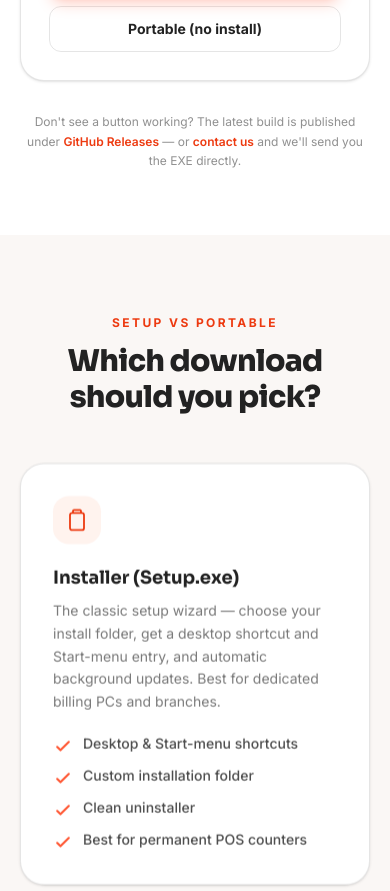
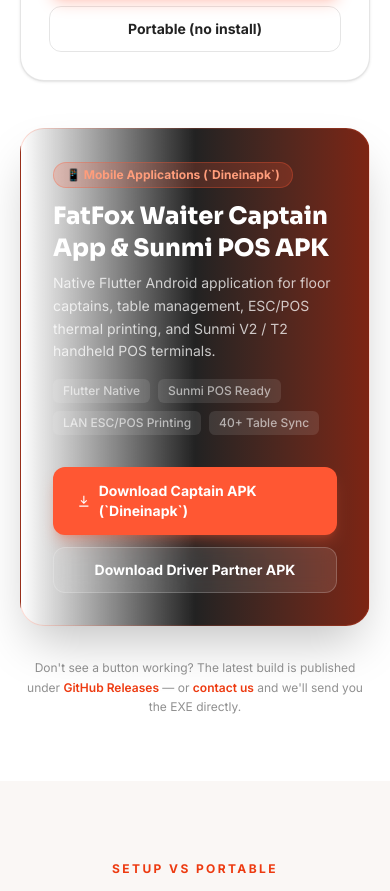
Before and after one commit to Gagan-k0/LandinPage, a Next.js app: page /download in a window 390 px wide. Shown: the part 1740-2631 px from the top of the page. Built offline with nearby package versions, Linux system fonts and the light colour scheme.

Commit message:
Add Waiter Captain App (Dineinapk) and Driver Mobile APK download section

```diff
--- a/app/download/page.tsx
+++ b/app/download/page.tsx
@@ -150,6 +150,49 @@
           </div>
 
           <Reveal delay={150}>
+            <div className="mt-12 rounded-3xl border border-brand-500/20 bg-gradient-to-r from-brand-950 via-ink to-brand-900 p-8 text-white shadow-2xl">
+              <div className="grid grid-cols-1 lg:grid-cols-[1.5fr_1fr] items-center gap-8">
+                <div>
+                  <span className="inline-flex items-center gap-2 rounded-full bg-brand-500/20 px-3 py-1 text-xs font-bold text-brand-300 border border-brand-500/30">
+                    📱 Mobile Applications (`Dineinapk`)
+                  </span>
+                  <h3 className="mt-3 font-display text-2xl font-extrabold sm:text-3xl">
+                    FatFox Waiter Captain App &amp; Sunmi POS APK
+                  </h3>
+                  <p className="mt-2 text-sm text-white/75 leading-relaxed">
+                    Native Flutter Android application for floor captains, table management, ESC/POS thermal printing, and Sunmi V2 / T2 handheld POS terminals.
+                  </p>
+                  <div className="mt-4 flex flex-wrap gap-2 text-xs font-medium text-white/60">
+                    <span className="rounded-md bg-white/10 px-2.5 py-1">Flutter Native</span>
+                    <span className="rounded-md bg-white/10 px-2.5 py-1">Sunmi POS Ready</span>
+                    <span className="rounded-md bg-white/10 px-2.5 py-1">LAN ESC/POS Printing</span>
+                    <span className="rounded-md bg-white/10 px-2.5 py-1">40+ Table Sync</span>
+                  </div>
+                </div>
+                <div className="flex flex-col gap-3">
+                  <a
+                    href="https://github.com/Gagan-k0/dininapk/releases"
+                    target="_blank"
+                    rel="noopener noreferrer"
+                    className="btn-shine flex items-center justify-center gap-2 rounded-xl bg-brand-500 px-6 py-3.5 text-sm font-bold text-white shadow-lg shadow-brand-500/30 transition hover:bg-brand-600"
+                  >
+                    <svg viewBox="0 0 24 24" className="h-4 w-4" fill="none" stroke="currentColor" strokeWidth="2">
+                      <path d="M12 3v13m-5-5l5 5 5-5M4 21h16" />
+                    </svg>
+                    Download Captain APK (`Dineinapk`)
+                  </a>
+                  <a
+                    href="https://github.com/Gagan-k0/Fatfox-Driver-App/releases"
+                    target="_blank"
+                    rel="noopener noreferrer"
+                    className="flex items-center justify-center gap-2 rounded-xl border border-white/20 bg-white/10 px-6 py-3 text-sm font-bold text-white backdrop-blur-sm transition hover:bg-white/20"
+                  >
+                    Download Driver Partner APK
+                  </a>
+                </div>
+              </div>
+            </div>
+
             <p className="mx-auto mt-8 max-w-2xl text-center text-xs leading-relaxed text-ink/50">
               Don&apos;t see a button working? The latest build is published under{" "}
               <a href={RELEASES_URL} target="_blank" rel="noopener noreferrer" className="font-semibold text-brand-600 underline-offset-2 hover:underline">
```
